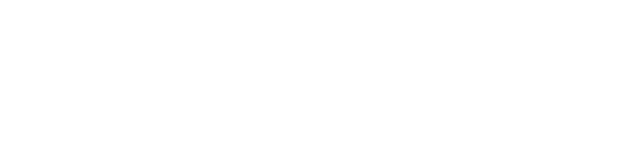
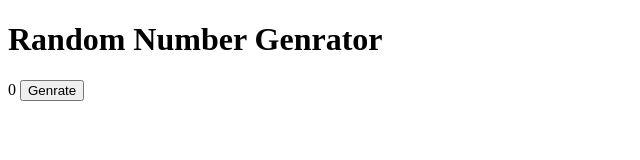
Before and after one commit to Sulman23/Random-Number, a plain HTML site: page index.html in a window 1280 px wide. Shown: the whole page, without its empty margins (0-640 px from the left). Drawn offline with Linux system fonts and the light colour scheme.

Commit message:
code html
html done

```diff
--- a/index.html
+++ b/index.html
@@ -8,6 +8,11 @@
     <link href="style.css" rel="stylesheet" />
 </head>
 <body>
+    <div class="container">
+        <h1 class="heading">Random Number Genrator</h1>
+        <span id="number" class="nubmer">0</san>
+        <button id="number-btn" class="number-btn">Genrate</button>
+    </div>
 
     <script src="script.js"></script>
 </body>
```
